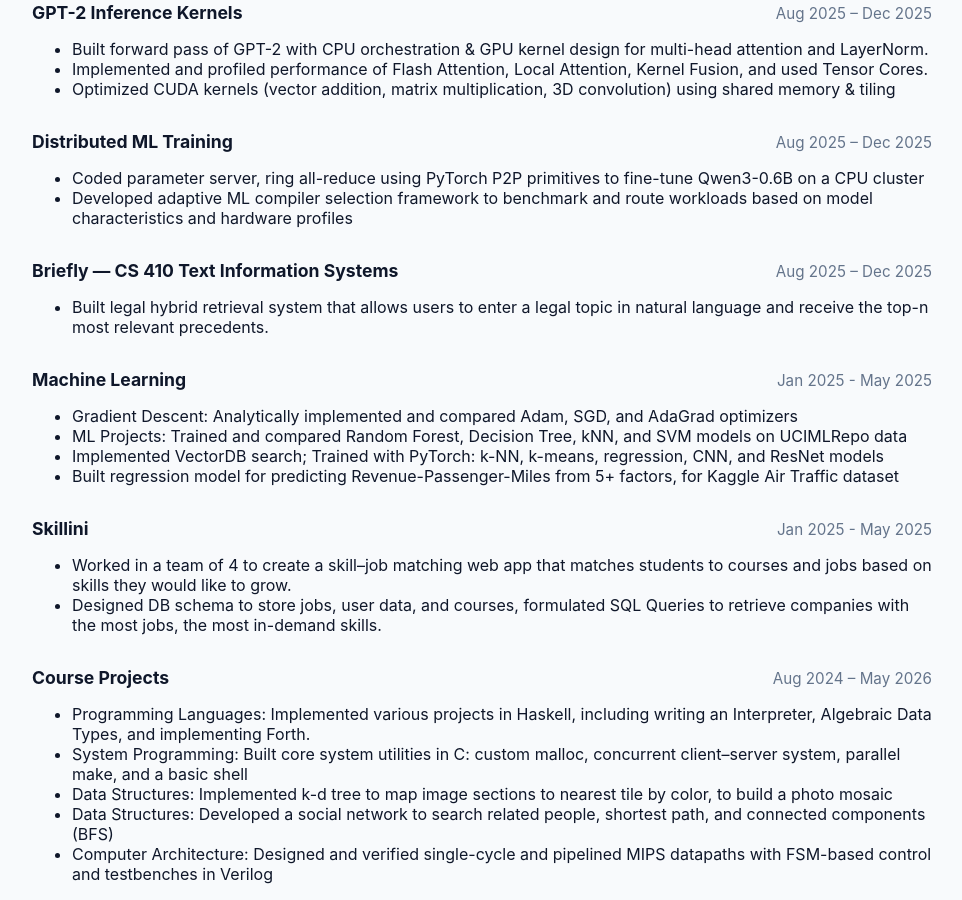
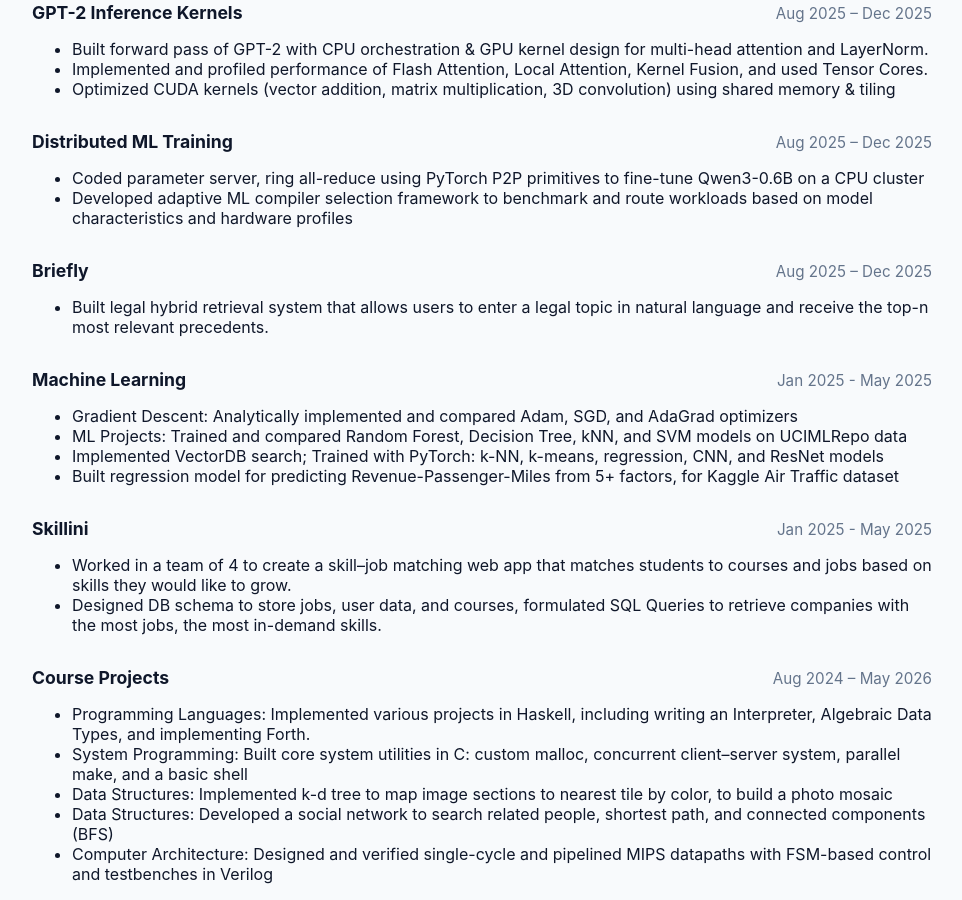
Before and after one commit to srikarpisupati/srikarpisupati.github.io, a Jekyll site: the page built from projects.md, in a window 1280 px wide and 900 px high, scrolled down 405 px. Shown: the whole window, without its empty margins (158-1120 px from the left). Built offline with Jekyll 4.4.1, drawn with Linux system fonts in a browser that asks for light colours.

Commit message:
Revise project header in projects.md
Updated project header to remove course title.

```diff
--- a/projects.md
+++ b/projects.md
@@ -39,7 +39,7 @@ Implemented the following in Go from scratch:
 * Developed adaptive ML compiler selection framework to benchmark and route workloads based on model characteristics and hardware profiles
 
 <div class="project-header">
-  <h4>Briefly — CS 410 Text Information Systems</h4>
+  <h4>Briefly</h4>
   <span>Aug 2025 – Dec 2025</span>
 </div>
 
```
